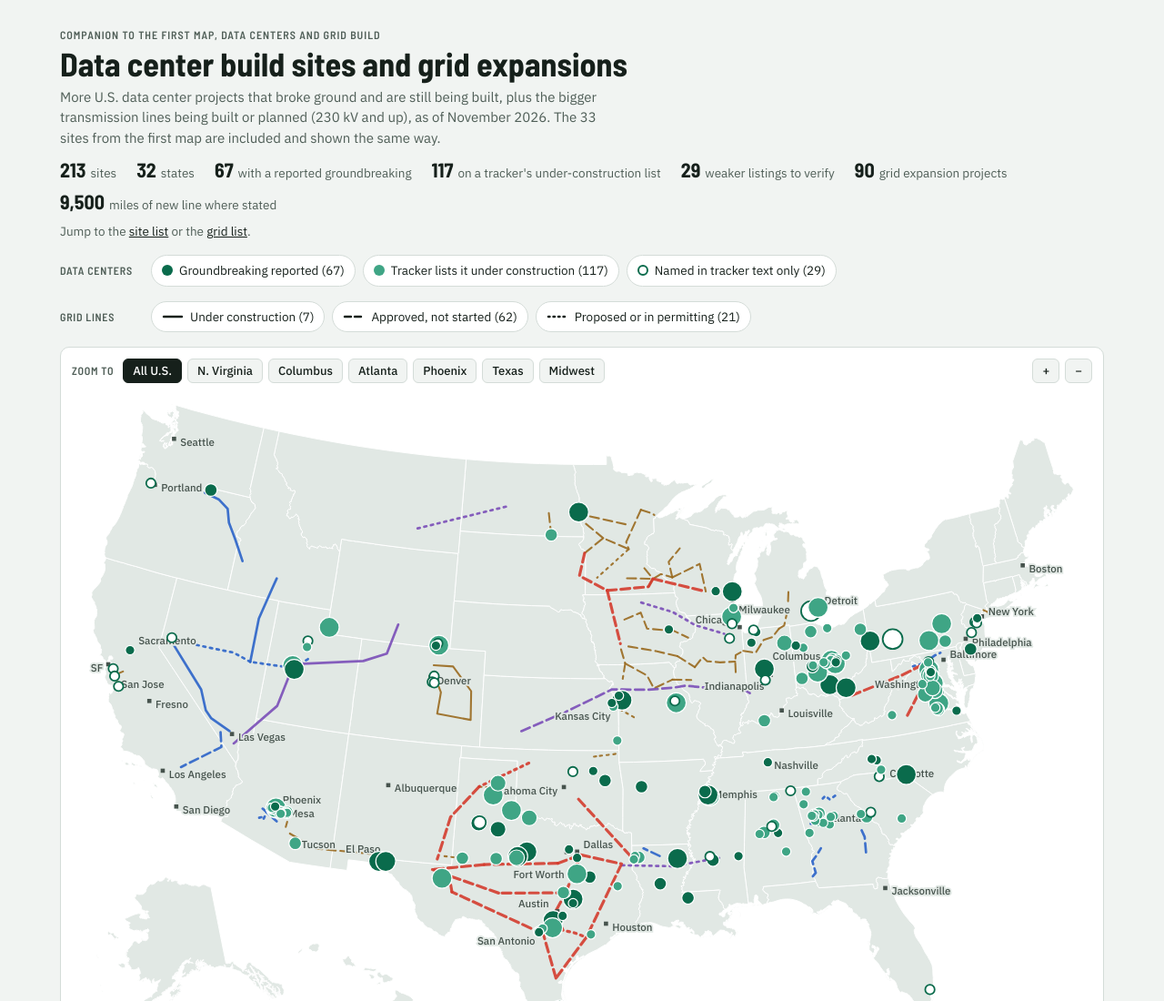
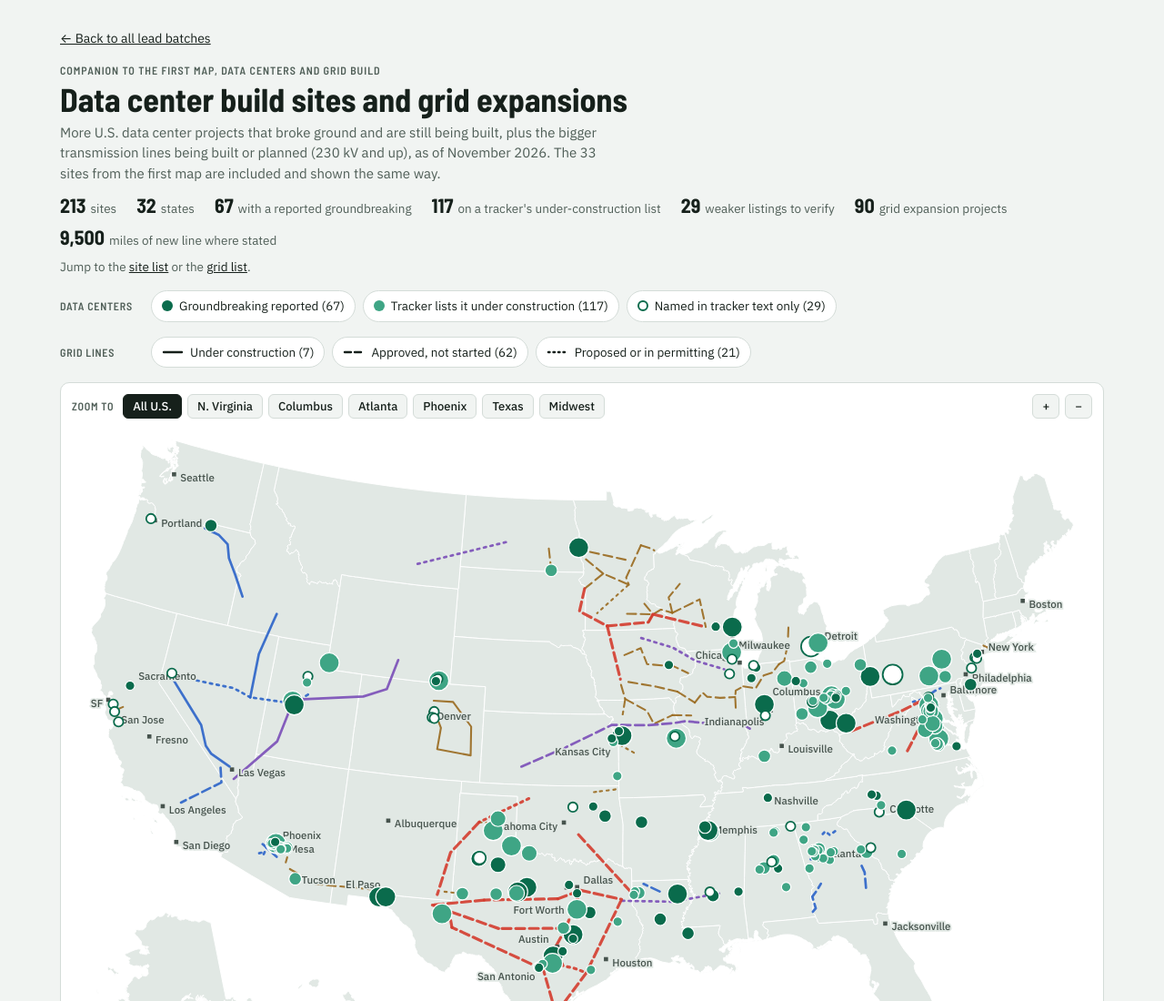
Before and after one commit to jasonazhang365x/TQL, a plain HTML site: page map.html in a window 1280 px wide. Shown: the top 1100 px of the page at 91% size. Drawn offline with nearby package versions, Linux system fonts and the light colour scheme.

Commit message:
Add link back to front page on map
Co-Authored-By: Claude Opus 5.5 <noreply@anthropic.com>
Claude-Session: https://claude.ai/code/session_01Nvjty2SzTy1jmbHmbvhBzD

```diff
--- a/map.html
+++ b/map.html
@@ -126,6 +126,7 @@ h2 { font: 700 20px/1.2 var(--display); margin: 0; }
 </head><body>
 <div class="wrap">
 <header>
+  <nav class="back" style="margin:0 0 12px;font-size:14px"><a href="index.html" style="color:inherit">← Back to all lead batches</a></nav>
   <div class="eyebrow">Companion to the first map, Data Centers and Grid Build</div>
   <h1>Data center build sites and grid expansions</h1>
   <p class="lede">More U.S. data center projects that broke ground and are still being built, plus the bigger transmission lines being built or planned (230 kV and up), as of November 2026. The 33 sites from the first map are included and shown the same way.</p>
```
